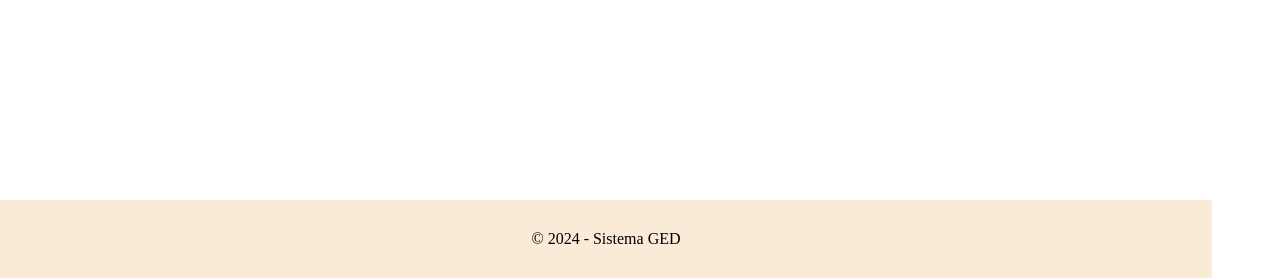
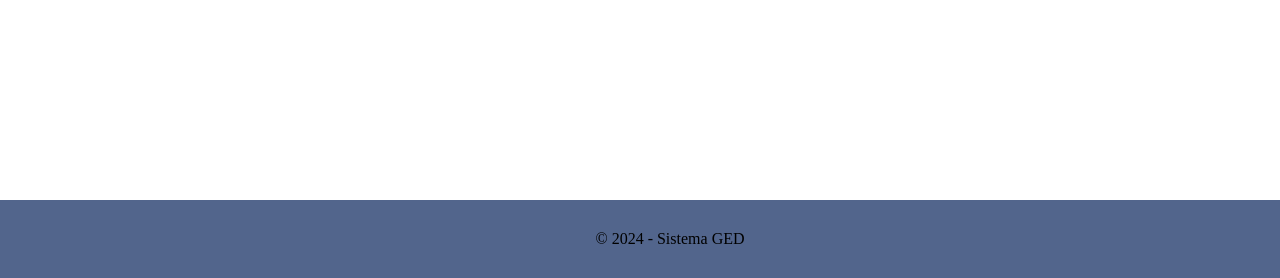
Before and after one commit to mattokinhaa/projeto-GED, a PHP site: page /ged_system/index.html in a window 1280 px wide. Shown: the part 522-800 px from the top of the page. Run offline with PHP 8.4, Linux system fonts and the light colour scheme.

Commit message:
Update pagina1.css

```diff
--- a/assets/css/pagina1.css
+++ b/assets/css/pagina1.css
@@ -8,9 +8,9 @@ header{
 }
 footer{
     padding: 30px;
-    background-color: antiquewhite;
+    background-color: #52658C;
     bottom: 0;
     position: fixed;
-    width: 90%;
+    width: 100%;
     text-align: center;
 }
```
